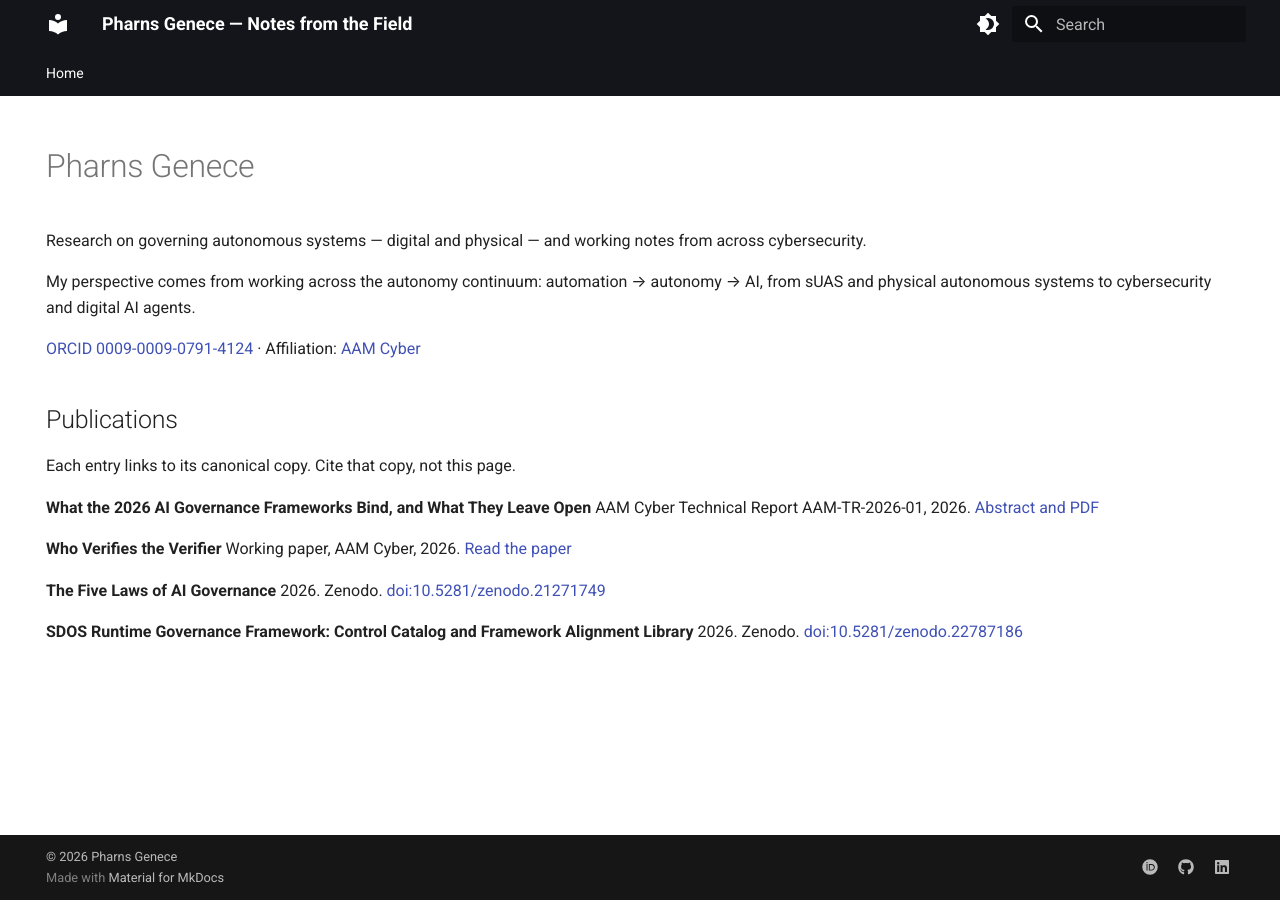
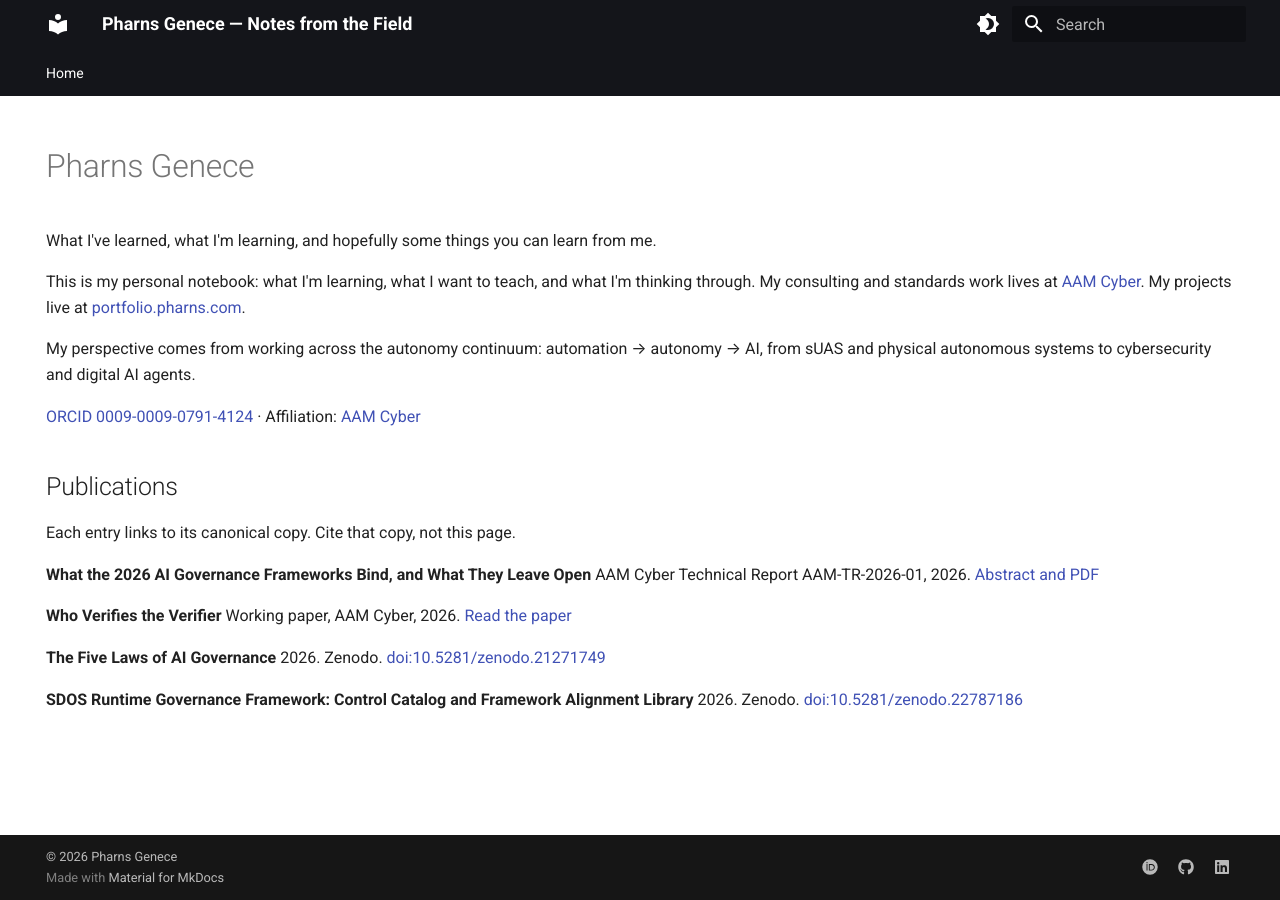
Before and after one commit to Pharns/research, an MkDocs documentation site: the page built from docs/index.md, in a window 1280 px wide. Built offline with MkDocs 1.6.1 and Material for MkDocs 9.7.7, drawn with Linux system fonts in a browser that asks for light colours.

Commit message:
Home: tagline and where-each-site-fits line
Tagline in Pharns's words: what I've learned, what I'm learning, and
hopefully some things you can learn from me. Points consulting/standards
work to AAM Cyber and projects to the portfolio.

```diff
--- a/docs/index.md
+++ b/docs/index.md
@@ -6,7 +6,9 @@ hide:
 
 # Pharns Genece
 
-Research on governing autonomous systems — digital and physical — and working notes from across cybersecurity.
+What I've learned, what I'm learning, and hopefully some things you can learn from me.
+
+This is my personal notebook: what I'm learning, what I want to teach, and what I'm thinking through. My consulting and standards work lives at [AAM Cyber](https://aamcyber.com/). My projects live at [portfolio.pharns.com](https://portfolio.pharns.com/).
 
 My perspective comes from working across the autonomy continuum: automation → autonomy → AI, from sUAS and physical autonomous systems to cybersecurity and digital AI agents.
 
```
